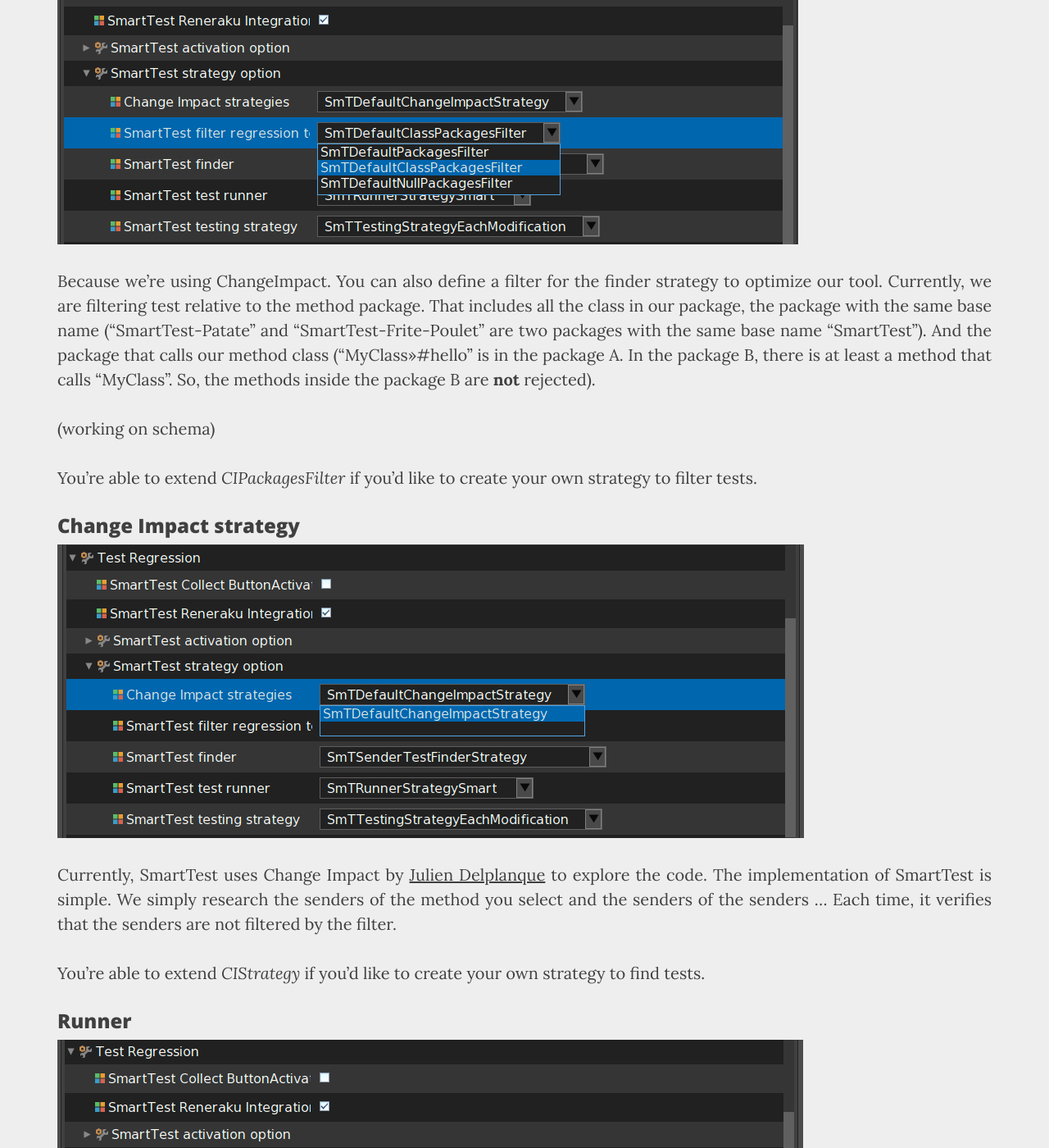
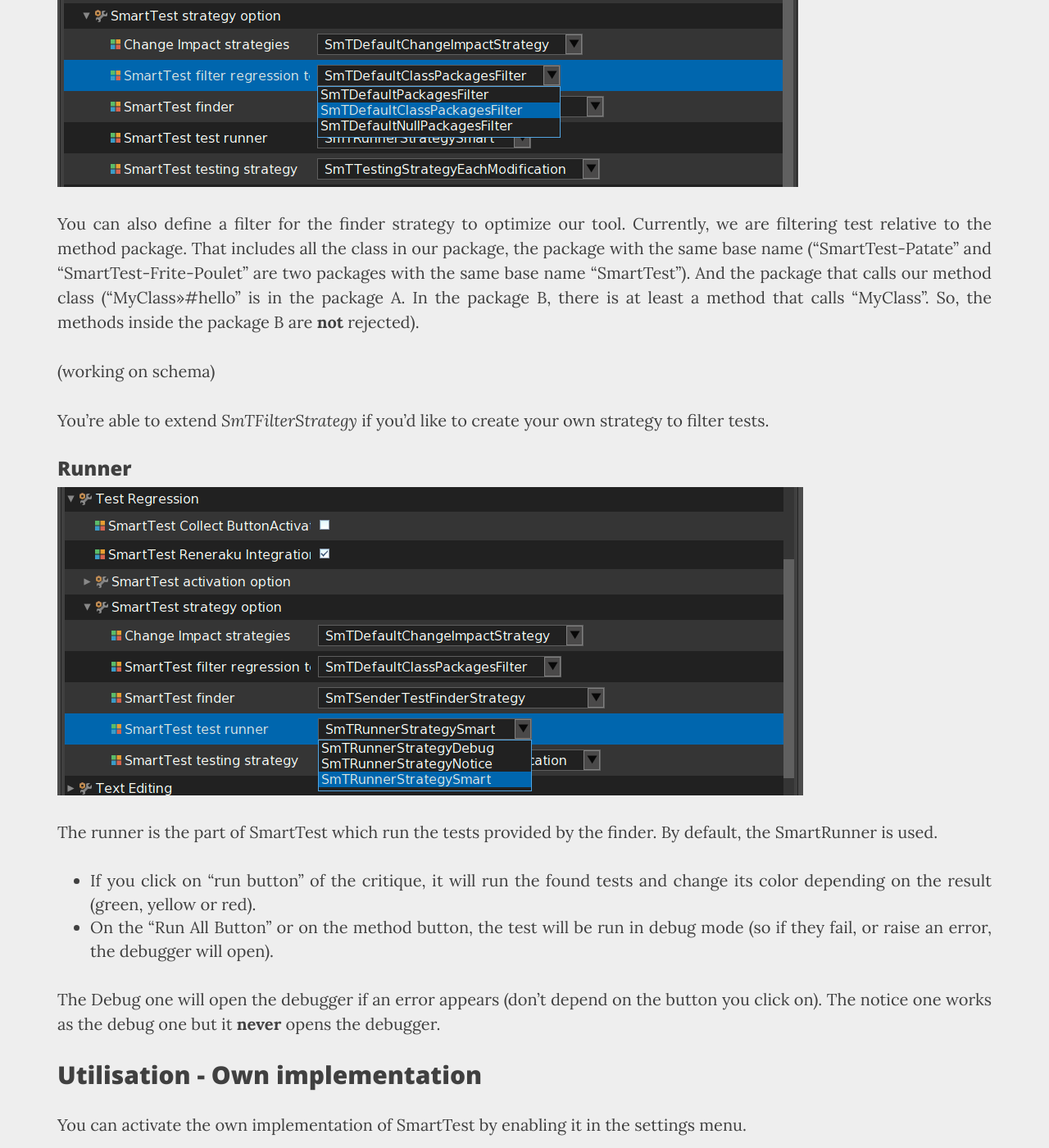
Before and after one commit to badetitou/badetitou.github.io, a Jekyll site: the page built from research/_posts/2017-08-21-SmartTest.md, in a window 1280 px wide and 1400 px high, scrolled down 6014 px. Shown: the whole window at 82% size. Built offline with Jekyll 4.4.1, drawn with Linux system fonts in a browser that asks for light colours; nearby versions of some CDN libraries; some of the changed text lies outside the part shown.

Commit message:
remove change impact

```diff
--- a/research/_posts/2017-08-21-SmartTest.md
+++ b/research/_posts/2017-08-21-SmartTest.md
@@ -137,8 +137,6 @@ The default will work as follow, for
 - a setup, it will provide all the tests concerning by this setup
 - a teardown, it will provide all the tests concerning by this teardown
 
-You're able to extend *CIPackagesFilter* if you'd like to create your own strategy to filter tests.
-
 ### Filter
 
 {% include image.html
@@ -146,7 +144,6 @@ You're able to extend *CIPackagesFilter* if you'd like to create your own strate
             title="filter"
 %}
 
-Because we're using ChangeImpact.
 You can also define a filter for the finder strategy to optimize our tool.
 Currently, we are filtering test relative to the method package.
 That includes all the class in our package, the package with the same base name ("SmartTest-Patate" and "SmartTest-Frite-Poulet" are two packages with the same base name "SmartTest").
@@ -154,22 +151,7 @@ And the package that calls our method class ("MyClass>>#hello" is in the package
 
 (working on schema)
 
-You're able to extend *CIPackagesFilter* if you'd like to create your own strategy to filter tests.
-
-### Change Impact strategy
-
-{% include image.html
-            img="/img/SmartTest/ChangeImpact.png"
-            title="change_impact_strategy"
-%}
-
-
-Currently, SmartTest uses Change Impact by [Julien Delplanque](https://juliendelplanque.be/) to explore the code.
-The implementation of SmartTest is simple.
-We simply research the senders of the method you select and the senders of the senders ...
-Each time, it verifies that the senders are not filtered by the filter.
-
-You're able to extend *CIStrategy* if you'd like to create your own strategy to find tests.
+You're able to extend *SmTFilterStrategy* if you'd like to create your own strategy to filter tests.
 
 ### Runner
 
```
